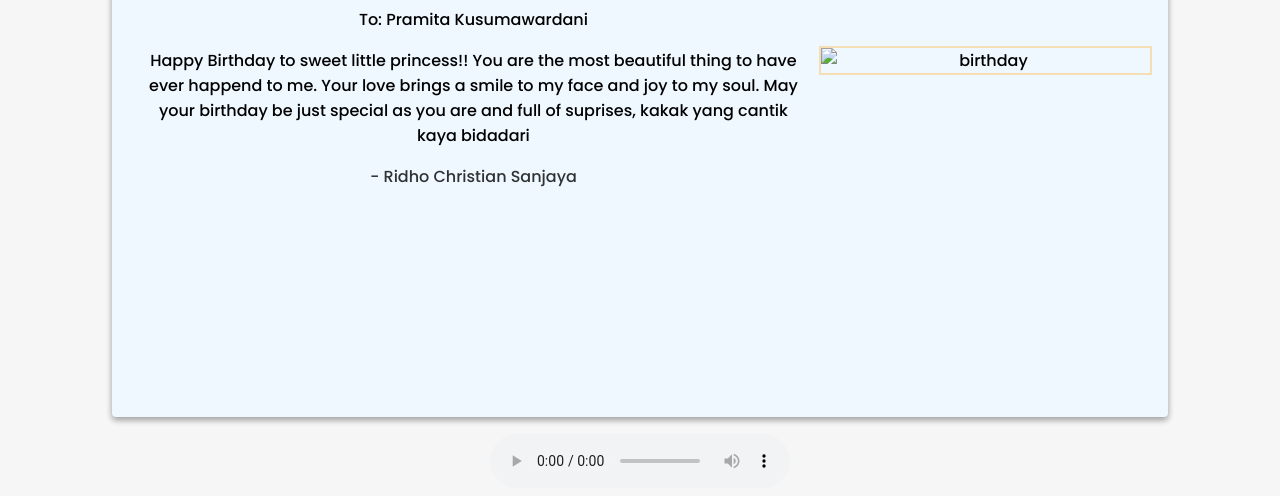
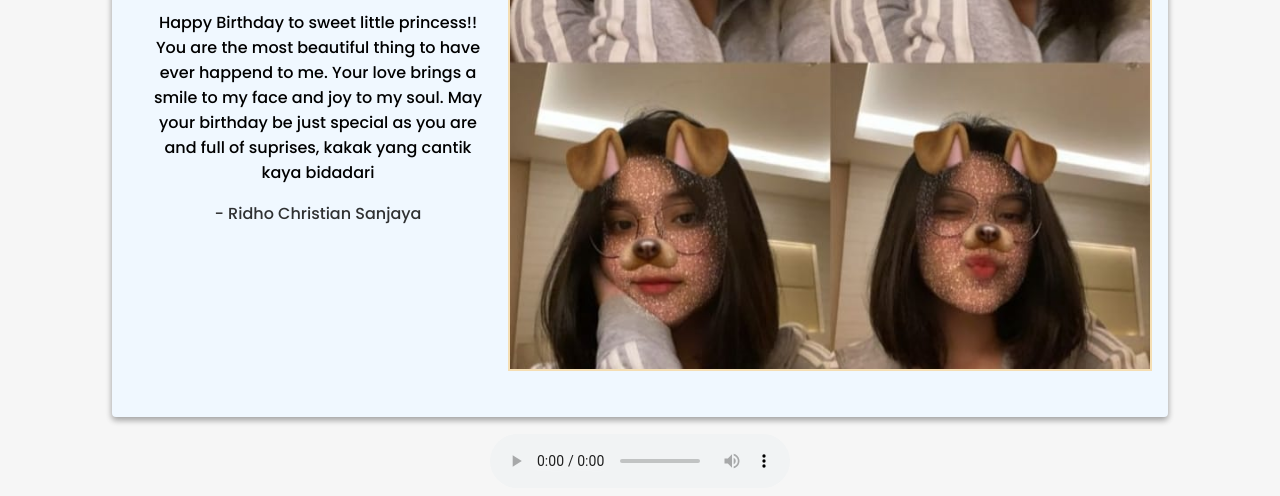
Before and after one commit to DhosaN/birthday.github.io, a plain HTML site: page index.html in a window 1280 px wide. Shown: the part 304-800 px from the top of the page. Drawn offline with Linux system fonts and the light colour scheme.

Commit message:
Update index.html

```diff
--- a/index.html
+++ b/index.html
@@ -10,7 +10,7 @@
 </head>
 <body>
     <div class="card">
-        <img src="image/pramita.jpeg" alt="birthday" class="birthday">
+        <img src="pramita.jpeg" alt="birthday" class="birthday">
         <div class="text">
             <h1>Happy Birthday</h1>
             <p>To: Pramita Kusumawardani</p>
```
